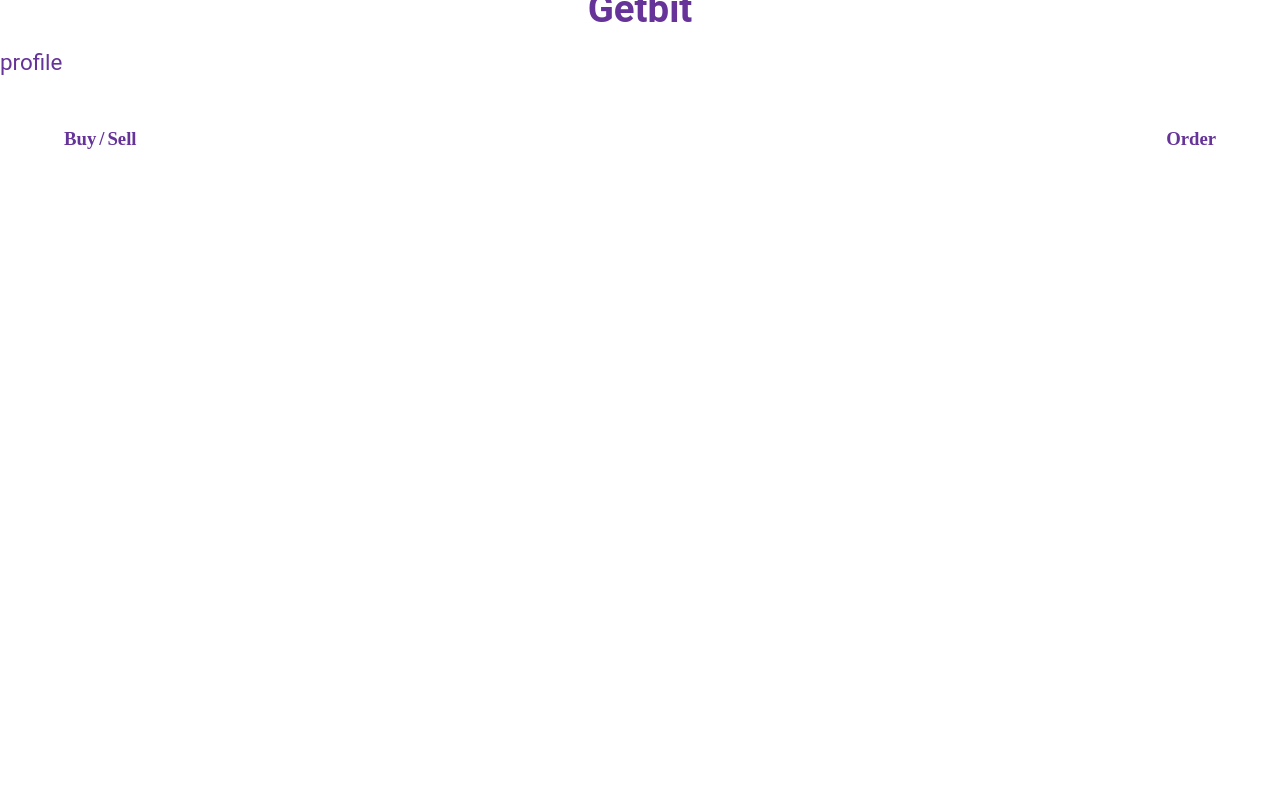
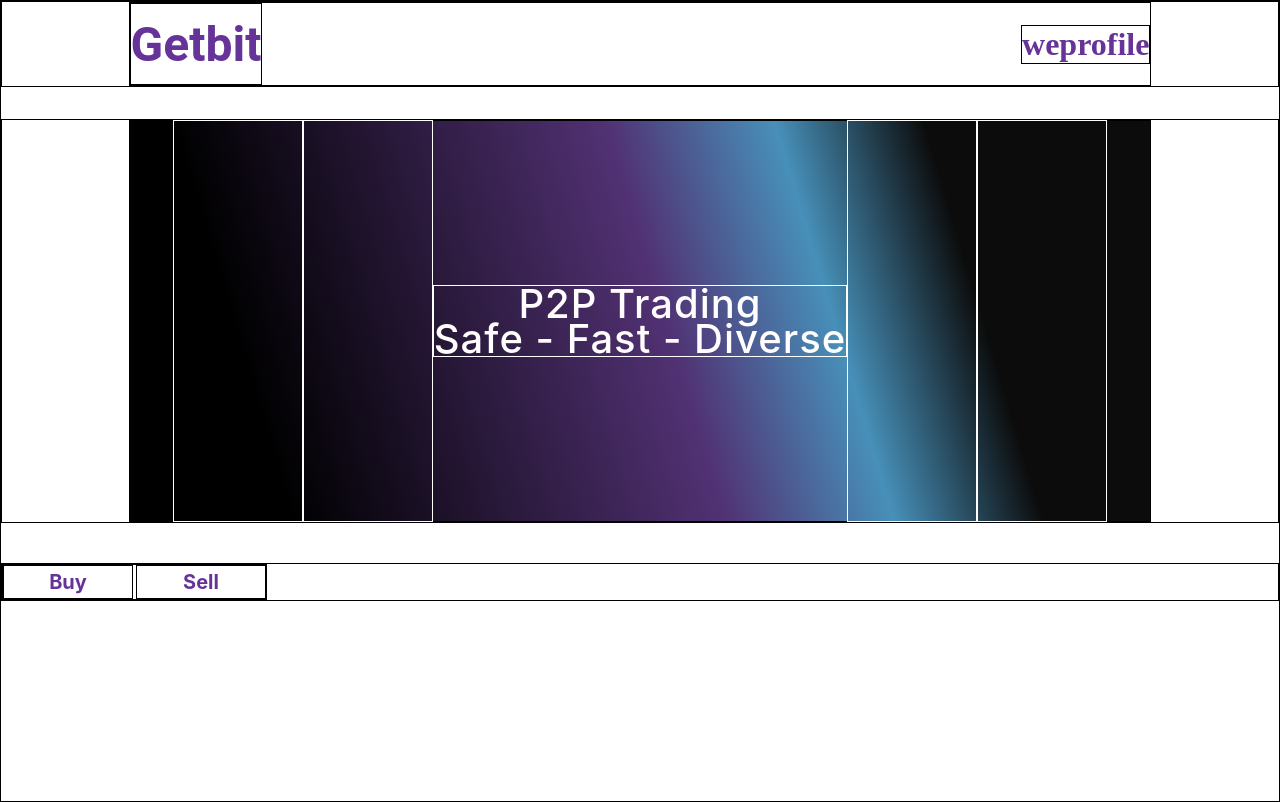
Before and after one commit to Boiderah/Chbit, a React (Vite) app in the folder Client/: page / in a window 1280 px wide. Built offline with nearby package versions, Linux system fonts and the light colour scheme; sample sign-in values are in the browser's storage.

Commit message:
homepage design

```diff
--- a/Client/src/Pages/HomePage/Home.css
+++ b/Client/src/Pages/HomePage/Home.css
@@ -1,56 +1,145 @@
-#home #home{
+#homepage{
+  /* display: flex; */
+  border: 1px solid black;
+  height: 100vh;
+  }
+  #homepage .homepgnavb{
+    display: flex;
+    border: 1px solid black;
+    align-items: center;
+    justify-content: center;
+    margin-bottom: 4vh;
+      /* flex-direction: column;
+      background: black; */
+      /* height: 100vh; */
+  }
+ #homepage .navbar002{
+    display: flex;
+    justify-content: space-between;
+    align-items: center;
+    border: 1px solid black;
+    /* height: 100vh; */
+    width: 80%;
+  }
+  #homepage .head2cont{
+    color: #639;
+    display: flex;
+    align-items: center;
+    justify-content: center;
+    border: 1px solid black;
+    height: 5rem;
+    letter-spacing: 0;
+    font-weight: 600;
+    font-size: 1.5rem;
+    font-family: Roboto, sans-serif;
+    /* margin-top: -4vh;
+    margin-bottom: 1vh; */
+  }
+  #homepage .head2conti{
+    color: #639;
+    display: flex;
+    align-items: center;
+    justify-content: center;
+    border: 1px solid black;
+    /* height: 5rem;
+    margin-top: -4vh;
+    margin-bottom: 1vh;
+    letter-spacing: 0;
+    font-weight: 400;
+    font-size: 1.2rem;
+    font-family: Roboto, sans-serif; */
+  }
+
+  #homepage #p2pdesignbox{
     display: flex;
     justify-content: center;
     align-items: center;
-    background: black;
-    height: 100vh;
+    border: 1px solid black;
+    margin-bottom: 5vh;
   }
-  #home .contain{
-    color: #639;
-    height: 5rem;
-    margin-top: -4vh;
-    /* margin-bottom: 1vh; */
-    letter-spacing: 0;
-    font-weight: 400;
-    font-size: 1.2rem;
-    font-family: Roboto, sans-serif;
+  #homepage .p2pdesignbox1{
+    border: 1px solid black;
     display: flex;
+    justify-content: center;
     align-items: center;
-    justify-content: center;
-    /* border: 1px solid black; */
+    height: 50vh;
+    width: 80%;
+    top: 3160.1px;
+    left: -0.35px;
+    gap: 0px;
+    opacity: 5px;
+    background-image: linear-gradient(
+      73.33deg,
+      #000000 14.06%,
+      #513173 52.14%,
+      #4790b9 67.03%,
+      #0c0c0c 80.15%
+    );
   }
-  #home .profile{
-    color: #639;
-    height: 5vh;
-    margin-bottom: 5vh;
-    letter-spacing: 0;
-    line-height: 1.275;
-    font-weight: 400;
-    font-size: 1.4rem;
-    font-family: Roboto, sans-serif;
-    display: flex;
-    /* border: 1px solid black; */
-  }
-  #home #contentbox{
+  #homepage .p2pdesignbox2 {
+    border:1px solid white;
     display: flex;
     flex-direction: column;
     justify-content: center;
     align-items: center;
-    width: 100%;
-    /* height: 100vh; */
+  }
+  #homepage .p2pdesignbox2 h1 {
+    font-family: Inter;
+    font-size: 40px;
+    font-weight: 500;
+    line-height: 35px;
+    letter-spacing: 1px;
+    color: #fffdfd;
   }
 
-  #home .prod{
+
+
+  #homepage .p2pdesignim1{
+    border: 1px solid white;
+    width: 10vw;
+    height: 100%;
+  }
+  #homepage .p2pdesignim2{
+    height: 100%;
+    border: 1px solid white;
+    width: 10vw;
+  }
+
+
+
+
+
+
+
+
+  #homepage .prod{
     display: flex;
     justify-content: space-between;
     align-items: center;
-    width: 90%;
+    /* width: 90%; */
     color: #639;
-    /* border: 1px solid black; */
+    border: 1px solid black;
   }
-  #home #bandS{
+  #homepage #bandS{
     display: flex;
     justify-content: center;
     flex-direction: row;
     gap: 3px;
+    border: 1px solid black;
   }
+  #homepage .bandsbtn{
+    border: 1px solid black;
+    display: flex;
+    justify-content: center;
+    align-items: center;
+    width: 10vw;
+    height: 4vh;
+    font-family: Inter;
+    font-size: 10px;
+    font-weight: 400;
+    line-height: 24px;
+    text-align: center;
+  }
+  #homepage .bandsbtn:focus{
+    border-bottom: 1px solid #639;
+  }
--- a/Client/src/Pages/HomePage/Home.jsx
+++ b/Client/src/Pages/HomePage/Home.jsx
@@ -12,23 +12,57 @@ const Home = () => {
   }, []);
 
   return (
-    <div id="home">
-      <div className="contain">
+    <div id="homepage">
+      <div className="homepgnavb">
+      <div className="navbar002">
+      <div className="head2cont">
+        <img src="" alt="" />
         <h1>Getbit</h1>
       </div>
-      <div className="profile">profile</div>
-      <div id="contentbox">
-        <div className="prod">
-          <div id="bandS">
-            <h3>Buy</h3>
-            <h3>/</h3>
-            <h3>Sell</h3>
-          </div>
-          <div id="trns">
-            <h3>Order</h3>
-          </div>
+
+      <div className="head2conti">
+        <img src="" alt="" />
+        <h1>weprofile</h1>
+      </div>
+      </div>
+      </div>
+
+      <div id="p2pdesignbox">
+      <div className="p2pdesignbox1">
+        <div className="p2pdesignim1">
+          <img src="" alt="" />
+        </div>
+        <div className="p2pdesignim1">
+          <img src="" alt="" />
+
+        </div>
+        <div className="p2pdesignbox2">
+          <h1> P2P Trading </h1>
+          <h1>Safe - Fast - Diverse</h1>
+        </div>
+        <div className="p2pdesignim2">
+          <img src="" alt="" />
+
+        </div>
+        <div className="p2pdesignim2">
+          <img src="" alt="" />
+
         </div>
       </div>
+
+      </div>
+
+    <div className="prod">
+    <div id="bandS">
+      <div className="bandsbtn">
+        <h1>Buy</h1>
+      </div>
+      <div className="bandsbtn">
+        <h1>Sell</h1>
+      </div>
+      </div>
+      </div>
+
     </div>
   );
 };
```
Also changed, not shown: Client/vite.config.js.timestamp-1713778234084-d178f8228f844.mjs (added, +10 -0 lines).
